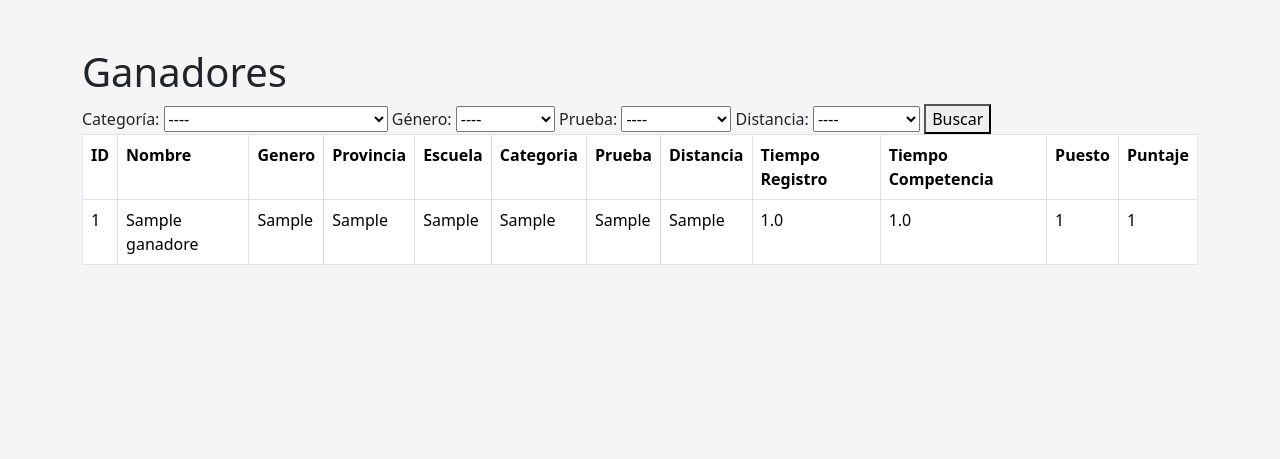
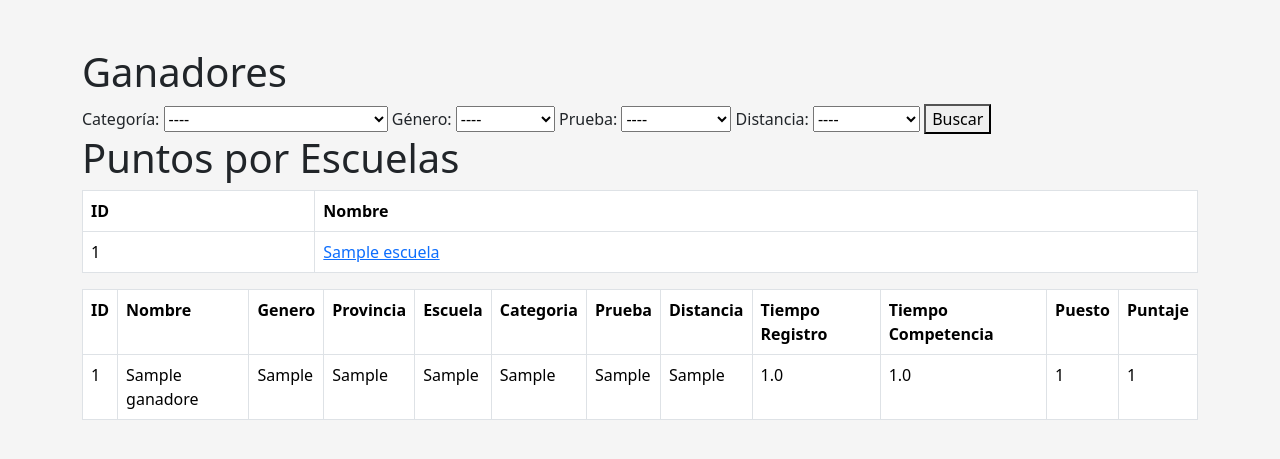
Before and after one commit to JorgeArguello1999/Spotec, a Django app: page /winners/ in a window 1280 px wide. Shown: the part 106-565 px from the top of the page. Run offline with Django 4.2, Linux system fonts and the light colour scheme; tables that the repository leaves empty hold one stand-in row (values such as "Sample post").

Commit message:
feat: Añadido las tablas de las escuelas

```diff
--- a/winners/templates/list_winners.html
+++ b/winners/templates/list_winners.html
@@ -76,6 +76,22 @@
         <button type="button" onclick="construirURL()">Buscar</button>
     </form>
 
+    <h1>Puntos por Escuelas</h1>
+    <table border="1" class="table table-bordered">
+        <tr>
+            <th>ID</th>
+            <th>Nombre</th>
+        </tr>
+
+        {% for escuela in escuelas %}
+        <tr>
+            <td>{{escuela.id}}</td>
+            <td><a href="{% url 'list_school_filter' escuela.nombre %}">{{escuela.nombre}}</a></td>
+        </tr>
+        {% endfor %}
+
+    </table>
+
     <table border="1" class="table table-bordered">
         <tr>
             <th>ID</th>
```
Also changed, not shown: winners/templates/list_schools_filter.html (+16 -0 lines).
